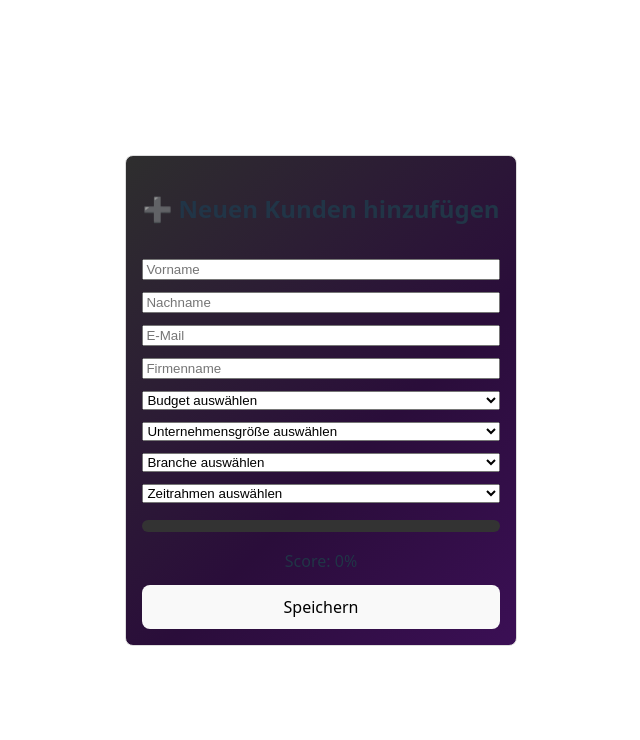
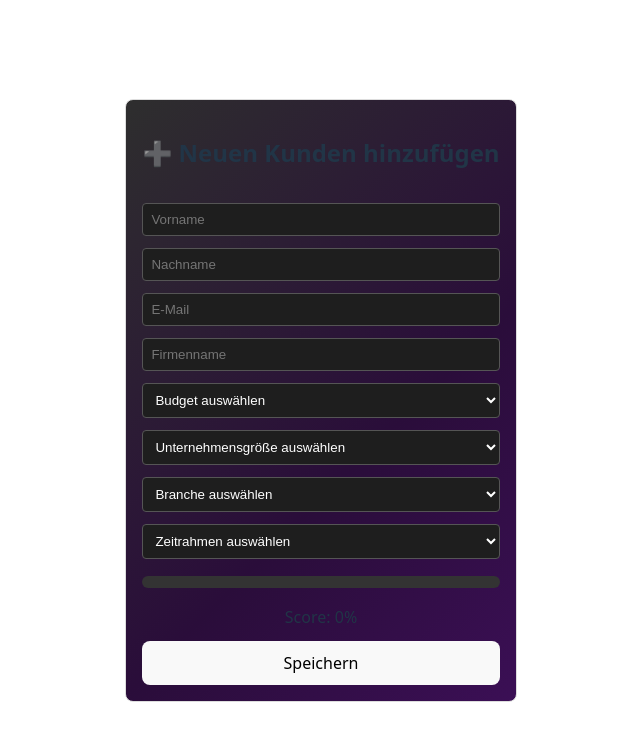
Before and after one commit to M1roel/coding-challenge-everlast, a React (Vite) app in the folder frontend/: page / in a window 1280 px wide. Shown: the top 740 px of the page, without its empty margins (319-959 px from the left). Built offline with nearby package versions, Linux system fonts and the light colour scheme.

Commit message:
refactor: clean up imports and improve CSS structure in LeadCard component

```diff
--- a/frontend/src/components/LeadCard.tsx
+++ b/frontend/src/components/LeadCard.tsx
@@ -1,5 +1,5 @@
 import '../styles/LeadCard.css';
-import React, { useState } from 'react';
+import { useState } from 'react';
 
 const calculateScore = (
     budget: number,
--- a/frontend/src/styles/LeadCard.css
+++ b/frontend/src/styles/LeadCard.css
@@ -10,15 +10,26 @@
 }
 
 .lead-card-progress-wrapper {
-  width: 100%;
-  height: 12px;
   background-color: #333;
   border-radius: 8px;
+  height: 12px;
+  margin: 5px 0;
   overflow: hidden;
-  margin: 5px 0;
+  width: 100%;
 }
 
 .lead-card-progress-bar {
   height: 100%;
   transition: width 0.3s ease, background-color 0.3s ease;
 }
+
+.lead-card-input,
+.lead-card-select {
+    background-color: #1e1e1e;
+    border: 1px solid #555;
+    border-radius: 4px;
+    box-sizing: border-box;
+    color: #fff;
+    padding: 8px;
+    width: 100%;
+}
```
Also changed, not shown: 1 other file (tests, documents, lock files or other folders).
